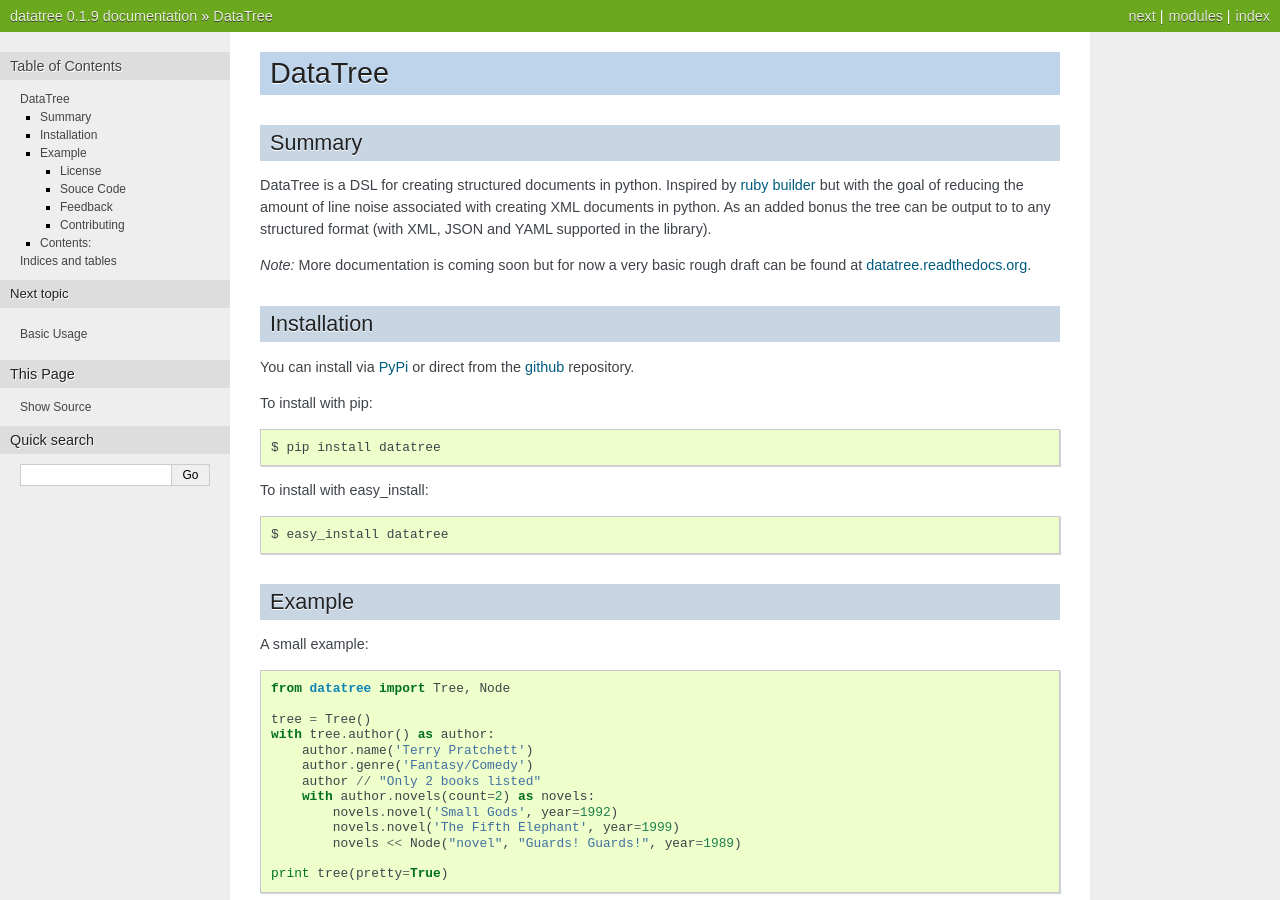
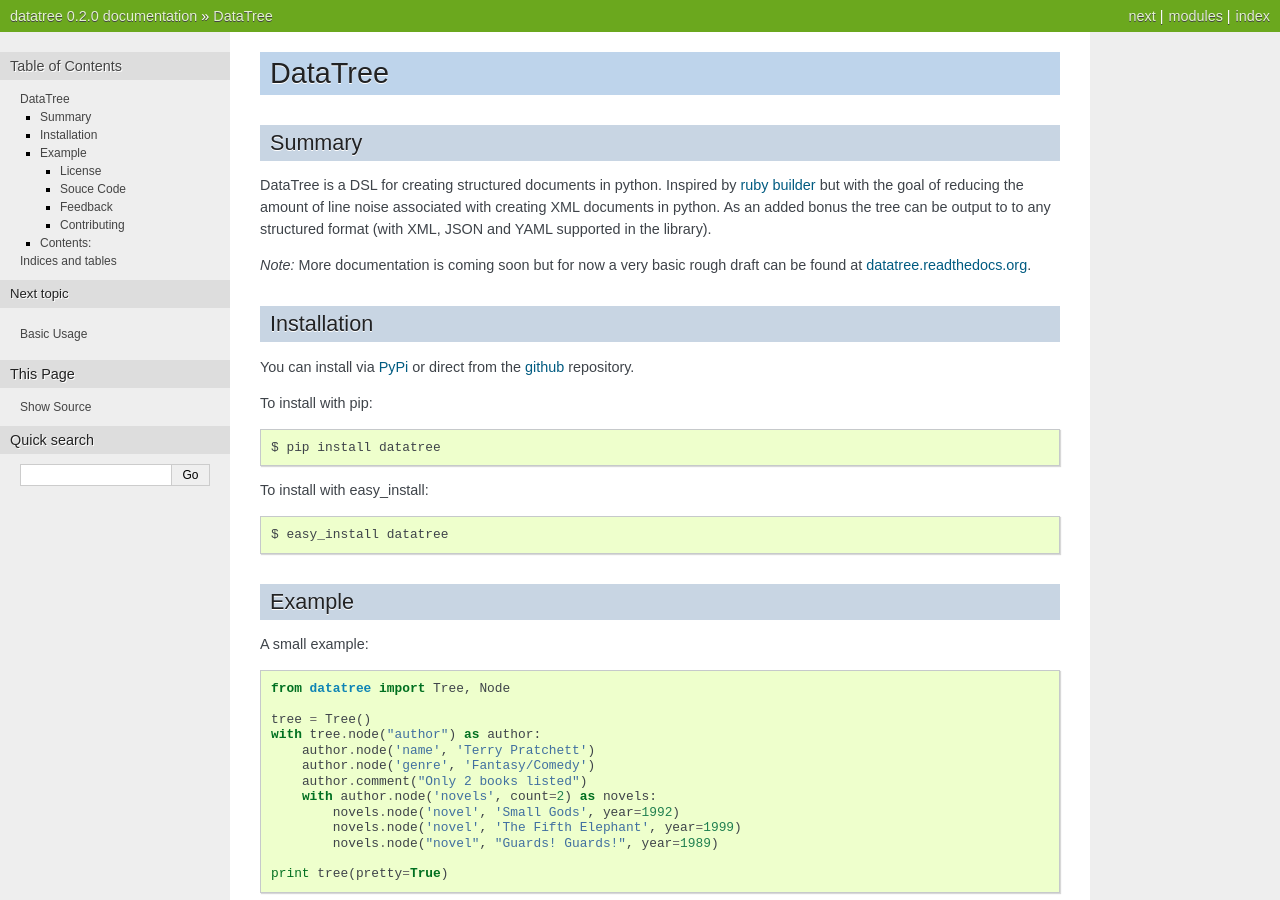
Before and after one commit to bigjason/datatree, a Sphinx documentation site: the page built from docs/index.rst, in a window 1280 px wide and 900 px high. Built offline with Sphinx 7.4.7, drawn with Linux system fonts in a browser that asks for light colours; some of the changed text lies outside the part shown.

```diff
--- a/README.rst
+++ b/README.rst
@@ -31,14 +31,14 @@ A small example::
     from datatree import Tree, Node
 
     tree = Tree()
-    with tree.author() as author:
-        author.name('Terry Pratchett')
-        author.genre('Fantasy/Comedy')
-        author // "Only 2 books listed"
-        with author.novels(count=2) as novels:
-            novels.novel('Small Gods', year=1992)
-            novels.novel('The Fifth Elephant', year=1999)
-            novels << Node("novel", "Guards! Guards!", year=1989)
+    with tree.node("author") as author:
+        author.node('name', 'Terry Pratchett')
+        author.node('genre', 'Fantasy/Comedy')
+        author.comment("Only 2 books listed")
+        with author.node('novels', count=2) as novels:
+            novels.node('novel', 'Small Gods', year=1992)
+            novels.node('novel', 'The Fifth Elephant', year=1999)
+            novels.node("novel", "Guards! Guards!", year=1989)
 
     print tree(pretty=True)
 
--- a/datatree/__init__.py
+++ b/datatree/__init__.py
@@ -2,4 +2,4 @@ from .tree import Tree, Node, Name, __
 
 __all__ = ['Tree', 'Node', 'Name', '__']
 
-VERSION = (0, 1, 9)
+VERSION = (0, 2, 0)
--- a/example.py
+++ b/example.py
@@ -2,13 +2,15 @@ from datatree import Tree
 
 if __name__ == '__main__':
     tree = Tree()
-    tree.instruct('xml', version='1.0')
+    #tree.instruct('xml', version='1.0')
     with tree.node("author") as author:
         author.node('name', 'Terry Pratchett')
         author.node('genre', 'Fantasy/Comedy')
+        author.comment("Only 2 books listed")
         with author.node('novels', count=2) as novels:
             novels.node('novel', 'Small Gods', year=1992)
             novels.node('novel', 'The Fifth Elephant', year=1999)
+            novels.node("novel", "Guards! Guards!", year=1989)
 
     print 'XML:'
     print author(pretty=True)
```
Also changed, not shown: other parts of README.rst (+1 -1 lines), docs/API.rst (+9 -24 lines), docs/changelog.rst (+5 -5 lines), 1 other file.
